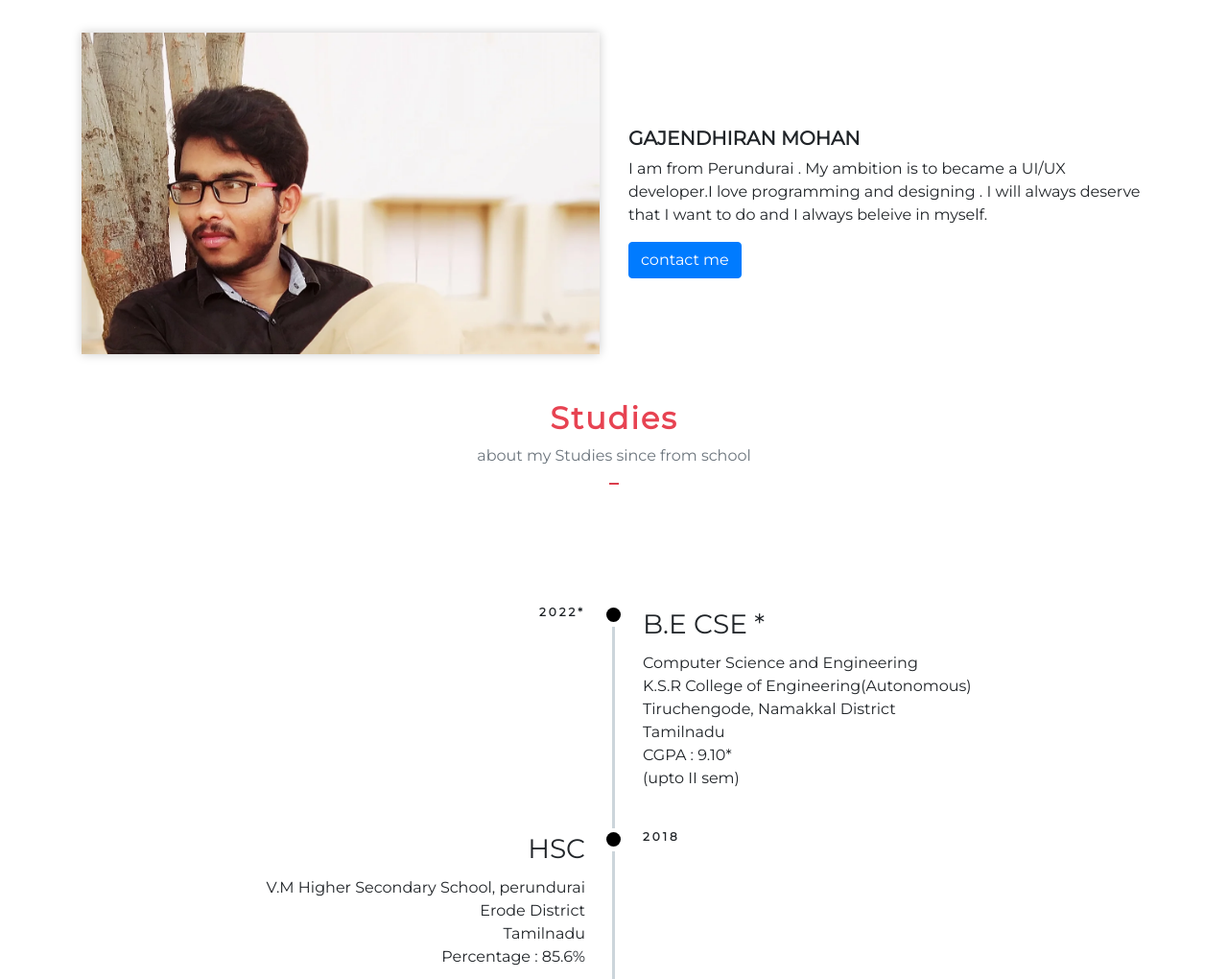
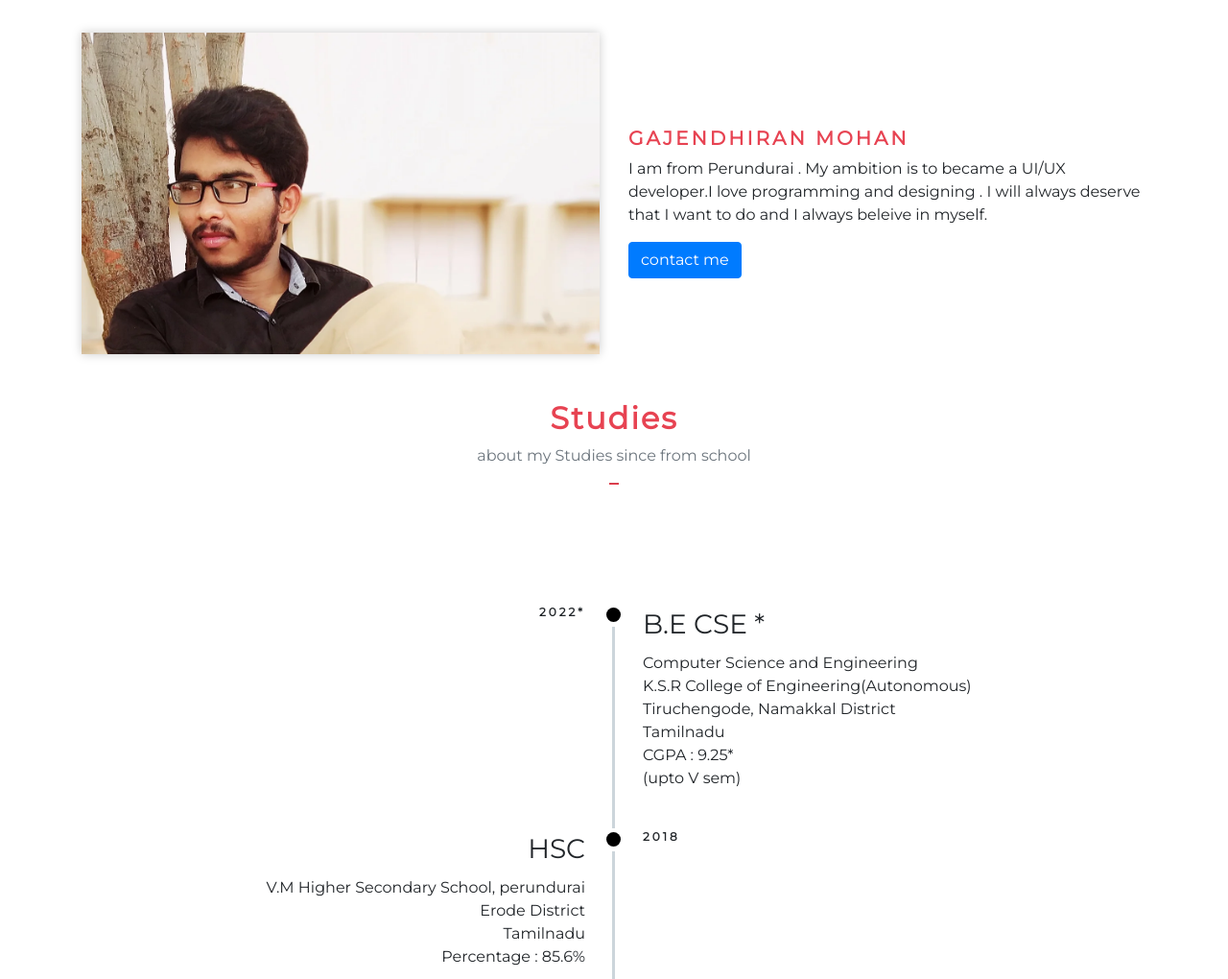
Before and after one commit to Gajendhiranm/gajendhiranm.github.io, a plain HTML site: page index.html in a window 1280 px wide. Shown: the part 900-1920 px from the top of the page at 96% size. Drawn offline with nearby package versions, Linux system fonts and the light colour scheme.

Commit message:
Update index.html

```diff
--- a/index.html
+++ b/index.html
@@ -89,7 +89,7 @@
       <div class="col-md-6 text-element">
           <div class="text-content ">
               <div class="mbr-section-text" style="margin-top: 20px;">
-                <h5 class="font-weight-bolder">GAJENDHIRAN MOHAN</h5>
+                                <h5 class="font-weight-bolder" style="letter-spacing: 3px;color: #E74352;">GAJENDHIRAN MOHAN</h5>
                 <p>
                     I am  from Perundurai . My ambition is to became a UI/UX developer.I love programming and designing . I will always deserve that I want to do and I always beleive in myself.</p>
                     <button type="button" class="btn btn-primary">contact me</button>
@@ -124,8 +124,8 @@
                             K.S.R College of Engineering(Autonomous)<br>
                            Tiruchengode, Namakkal District<br>
                            Tamilnadu<br>
-                           <span class="bold">CGPA : 9.10*<br>
-                            (upto II sem)</span>
+                           <span class="bold">CGPA : 9.25*<br>
+                            (upto V sem)</span>
                         </p>
                     </div>
                 </li>
```
